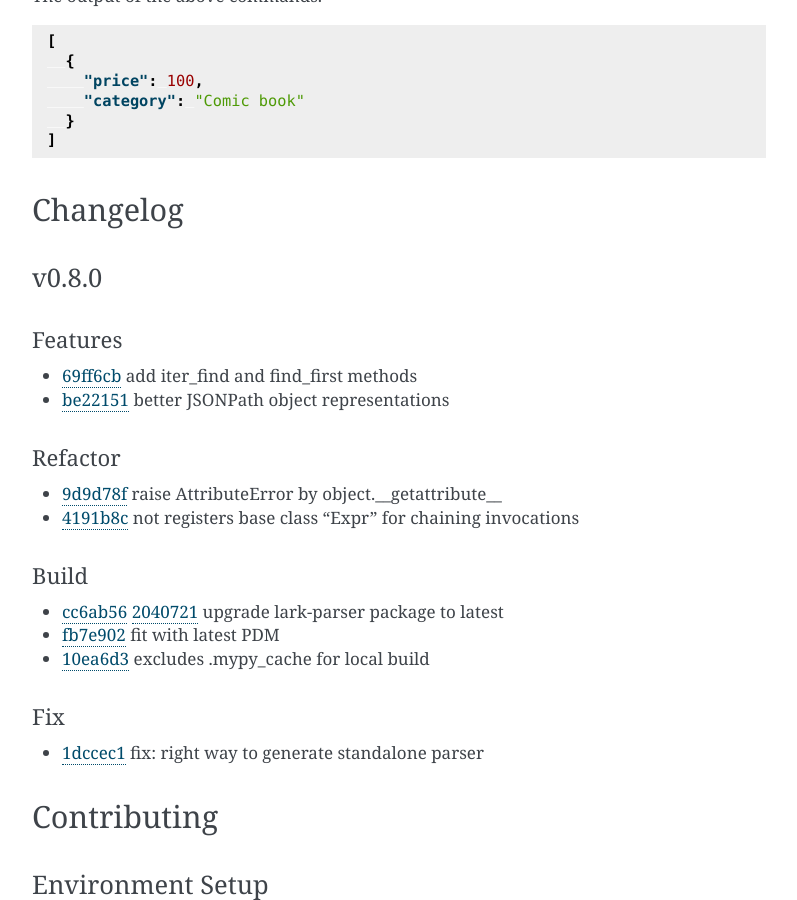
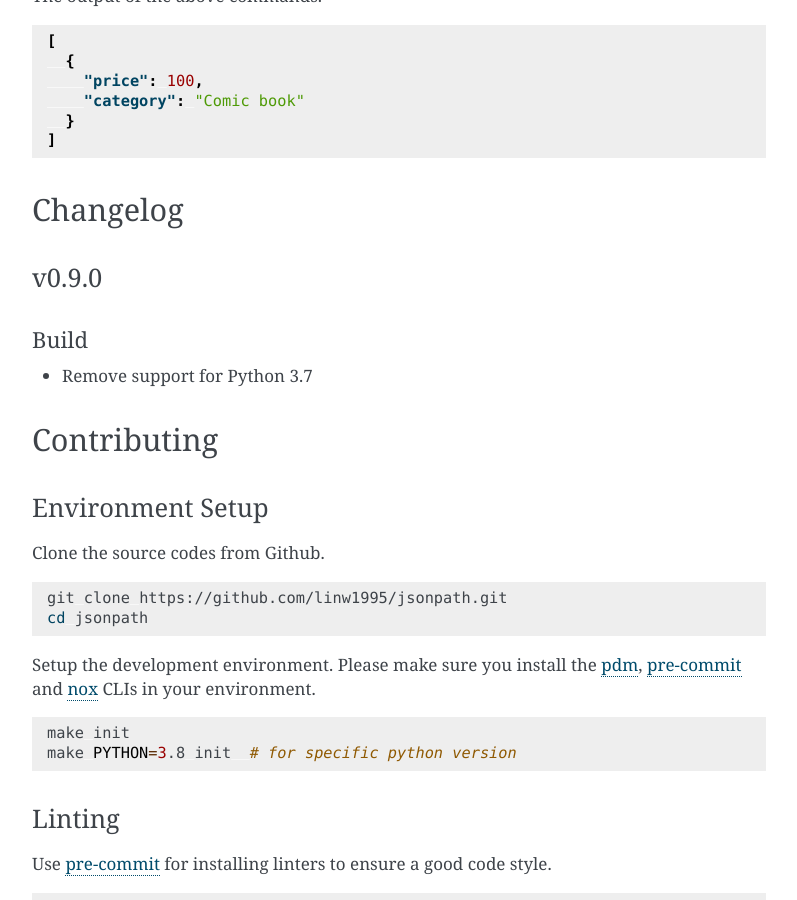
Before and after one commit to linw1995/jsonpath, a Sphinx documentation site: the page built from docs/source/index.rst, in a window 1280 px wide and 900 px high, scrolled down 1549 px. Shown: the whole window, without its empty margins (356-1153 px from the left). Built offline with Sphinx 7.4.7, drawn with Linux system fonts in a browser that asks for light colours.

Commit message:
bump: v0.9.0

```diff
--- a/docs/source/changelog.rst
+++ b/docs/source/changelog.rst
@@ -2,42 +2,13 @@
 Changelog
 =========
 
-v0.8.0
+v0.9.0
 ~~~~~~
-
-Features
-********
-
-- 69ff6cb_ add iter_find and find_first methods
-- be22151_ better JSONPath object representations
-
-Refactor
-********
-
-- 9d9d78f_ raise AttributeError by object.__getattribute__
-- 4191b8c_ not registers base class "Expr" for chaining invocations
 
 Build
 *****
 
-- cc6ab56_ 2040721_ upgrade lark-parser package to latest
-- fb7e902_ fit with latest PDM
-- 10ea6d3_ excludes .mypy_cache for local build
-
-Fix
-***
-
-- 1dccec1_ fix: right way to generate standalone parser
-
-.. _69ff6cb: https://github.com/linw1995/jsonpath/commit/69ff6cb47a08d3f957224adb163970454b6a1c87
-.. _be22151: https://github.com/linw1995/jsonpath/commit/be221513bd8a1821e8007eb1c2d4f10aa6d3f987
-.. _9d9d78f: https://github.com/linw1995/jsonpath/commit/9d9d78fd60b7b284c446c06e7102d05decd24c2b
-.. _4191b8c: https://github.com/linw1995/jsonpath/commit/4191b8c745871733e58e97be11cdbcd845870484
-.. _cc6ab56: https://github.com/linw1995/jsonpath/commit/cc6ab56
-.. _2040721: https://github.com/linw1995/jsonpath/commit/2040721
-.. _1dccec1: https://github.com/linw1995/jsonpath/commit/1dccec1
-.. _fb7e902: https://github.com/linw1995/jsonpath/commit/fb7e902
-.. _10ea6d3: https://github.com/linw1995/jsonpath/commit/10ea6d3
+- Remove support for Python 3.7
 
 .. include:: history.rst
     :start-line: 4
```
Also changed, not shown: README.rst (+2 -31 lines), docs/source/history.rst (+37 -0 lines).
